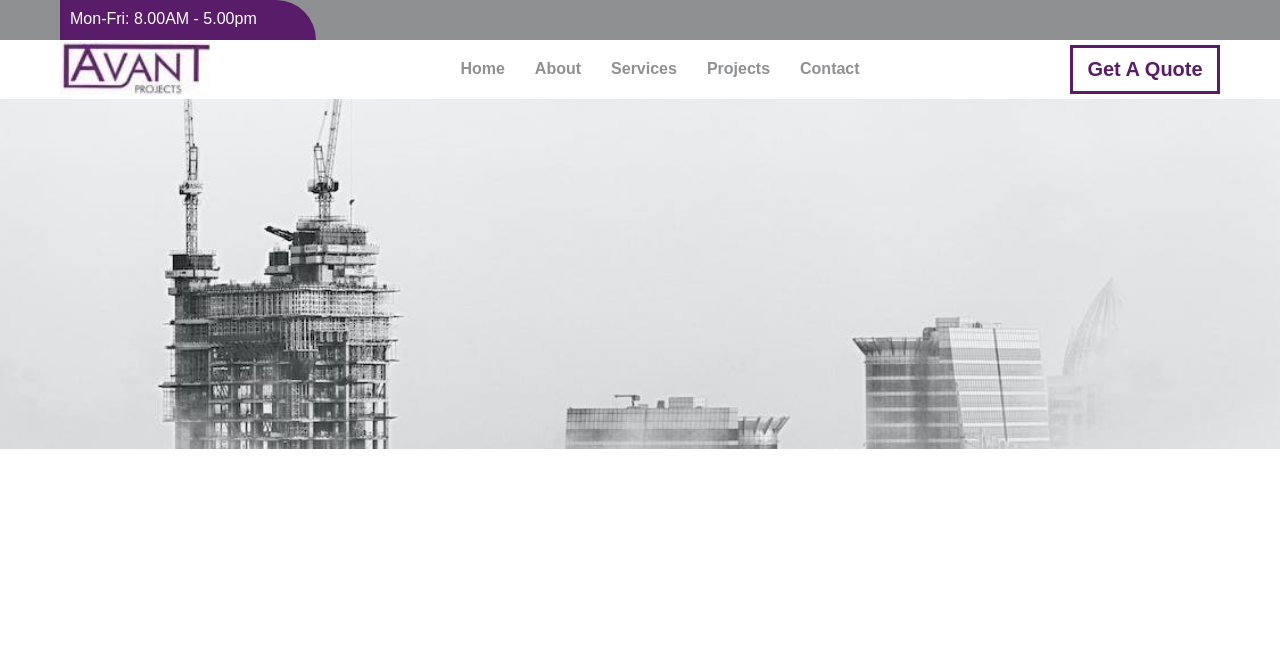
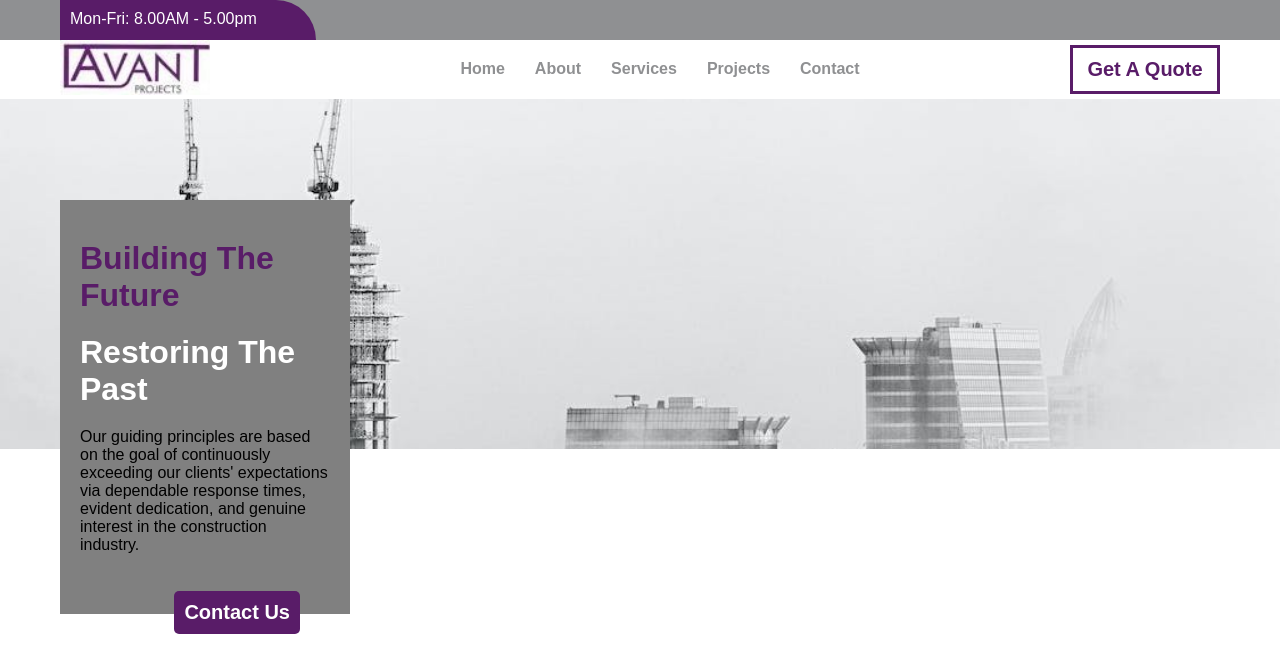
Before and after one commit to DiksonIvySon/Avant-Projects, a React (Vite) app in the folder AvantProjects/: page / in a window 1280 px wide. Shown: the top 672 px of the page. Built offline with nearby package versions, Linux system fonts and the light colour scheme.

Commit message:
Created the slogan container and styled it.

```diff
--- /dev/null
+++ b/AvantProjects/src/pages/Home.css
@@ -0,0 +1,36 @@
+.slogan-container {
+    position: absolute;
+    top: 200px;
+    left: 60px;
+}
+
+.sloganBox {
+    width: 250px;
+    padding: 20px 20px 60px 20px;
+    background-color: gray;
+    position: relative;
+}
+
+.slogan1 {
+    color: #591C68;
+    margin-bottom: 20px;
+    margin-top: 20px;
+}
+
+.slogan2 {
+    color: white;
+    margin-bottom: 20px;
+}
+
+.contact-button {
+    padding: 10px;
+    font-size: 20px;
+    font-weight: 700;
+    border-radius: 5px;
+    border: 0;
+    position: absolute;
+    right: 50px;
+    bottom: -20px;
+    color: white;
+    background-color: #591C68;
+}
--- a/AvantProjects/src/pages/Home.jsx
+++ b/AvantProjects/src/pages/Home.jsx
@@ -1,4 +1,5 @@
 import { useState } from 'react';
+import './Home.css';
 import Header1 from '../Components/Header1';
 import Header2 from '../Components/Header2';
 import Banner from '../Components/Banner';
@@ -8,9 +9,24 @@ function Home() {
 
   return (
     <>
+    <div className='firstPage'>
       <Header1 />
       <Header2 />
       <Banner />
+      <div className='slogan-container'>
+        <div className='sloganBox'>
+          <h1 className='slogan1'>Building The Future</h1>
+          <h1 className='slogan2'>Restoring The Past</h1>
+          <p className='slogan-paragraph'>
+            Our guiding principles are based on the goal of continuously exceeding our clients' expectations
+            via dependable response times, evident dedication, and genuine interest in the construction industry.
+          </p>
+          <a href="">
+            <button className='contact-button'>Contact Us</button>
+          </a>
+        </div>
+      </div>
+    </div>
     </>
   )
 }
```
